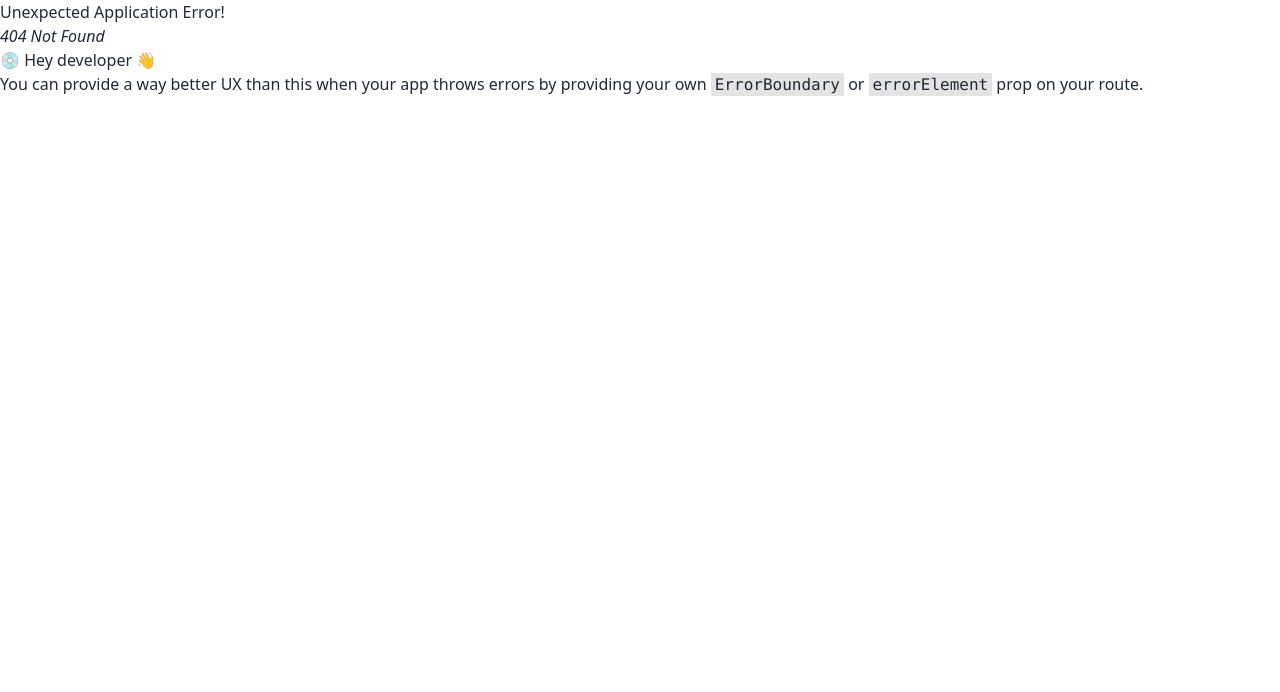
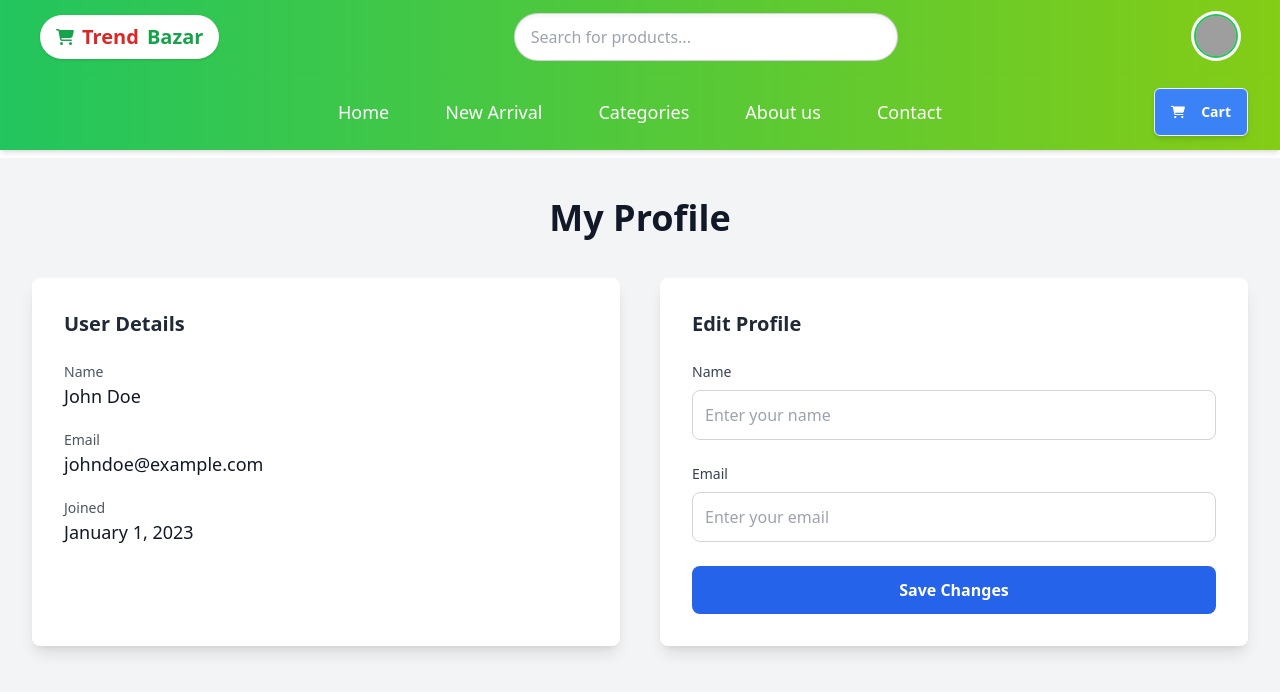
Before and after one commit to arjahid/E-commerceSite-capstoneP-, a React (Vite) app: page /profile in a window 1280 px wide. Before the commit this address had no page. Shown: the top 692 px of the page. Built offline with nearby package versions, Linux system fonts and the light colour scheme; grey boxes are pictures that could not be loaded.

Commit message:
added style

```diff
--- a/src/Layouts/HomeLayouts.jsx
+++ b/src/Layouts/HomeLayouts.jsx
@@ -23,7 +23,7 @@
 
       <Carosel></Carosel>
 
-      <main className="w-full mx-auto pt-5 grid md:grid-cols-12 gap-6 bg-gray-50 shadow-md rounded-lg">
+      <main className="w-full max-w-7xl mx-auto pt-5 grid md:grid-cols-12 gap-6 bg-gray-50 shadow-md rounded-lg">
         <aside className="left col-span-12 md:col-span-3 lg:col-span-2 bg-gray-100 p-4 rounded-lg">
           <LeftAside></LeftAside>
         </aside>
--- a/src/NavBar.jsx
+++ b/src/NavBar.jsx
@@ -13,7 +13,7 @@
         </ul>
     );
     return (
-        <div className="navbar bg-gradient-to-r from-green-500 to-green-700 px-4 sm:px-6 lg:px-8 shadow-md">
+        <div className="navbar bg-gradient-to-r from-green-500 to-lime-500 px-4 sm:px-6 lg:px-8 shadow-md">
             <div className="navbar-start">
                 <div className="dropdown">
                     <div tabIndex={0} role="button" className="btn btn-ghost lg:hidden">
--- a/src/Router/Router.jsx
+++ b/src/Router/Router.jsx
@@ -8,6 +8,7 @@
 import CategeoriesNews from '../components/CategeoriesNews';
 import ElectronicsDetails from '../components/ElectronicsDetails';
 import Setting from '../components/Profile/Setting';
+import Profile from '../components/Profile/Profile';
 
 const Router = createBrowserRouter([
     {
@@ -36,6 +37,10 @@
         element:<Setting></Setting>
     },
     {
+        path:'profile',
+        element:<Profile></Profile>
+    },
+    {
         path: '/about',
         element:<About></About>
     },
--- a/src/components/MainContent/LeftAside.jsx
+++ b/src/components/MainContent/LeftAside.jsx
@@ -17,7 +17,7 @@
                 <NavLink
                     key={index}
                     to={`/categories/${item.id}`}
-                    className="py-2 px-4 rounded bg-primary text-white hover:bg-primary-focus"
+                    className="py-2 px-4 rounded bg-lime-600 text-white hover:bg-primary-focus"
                 >
                     {item.category}
                 </NavLink>
--- a/src/components/MainContent/RightAside.jsx
+++ b/src/components/MainContent/RightAside.jsx
@@ -5,11 +5,11 @@
   return (
     <div>
       <div className="join flex-col gap-2 w-full ">
-        <button className="btn btn-primary join-item w-full">
-          <FaGoogle></FaGoogle> Login with Google
+        <button className="btn btn-primary join-item w-full bg-green-500">
+          <span className="text-xl"><FaGoogle></FaGoogle></span> <span className="font-bold pb-2"> Login with Google</span>
         </button>
         <button className="btn btn-secondary join-item w-full">
-          <FaGithub></FaGithub> Login with GitHub
+          <span className="text-xl"><FaGithub></FaGithub></span> <span className="font-bold pb-2">Login with GitHub</span>
         </button>
       </div>
       <div className="mt-6 p-4 bg-gray-100 rounded-lg shadow-md">
--- a/src/components/Nav2.jsx
+++ b/src/components/Nav2.jsx
@@ -4,28 +4,35 @@
 
 const Nav2 = () => {
   return (
-    <div className="navbar bg-gradient-to-r from-green-500 to-green-500 shadow-sm flex flex-wrap items-center px-4 sm:px-6 lg:px-8">
-      <div className="flex-1">
-        <NavLink to="/" className="btn btn-ghost text-xl bg-white hover:bg-green-100 flex items-center gap-2">
-          <span className="text-green-600"><FaCartShopping /></span>
-          <span className="text-red-600 font-bold">Trend</span>
-          <span className="text-green-600">Bazar</span>
-        </NavLink>
-      </div>
-      <div className="flex justify-center gap-2 w-full md:w-auto mt-2 md:mt-0">
+    <div className="bg-gradient-to-r from-green-500 to-lime-500 shadow-md px-4 sm:px-6 lg:px-10 py-3 flex flex-col md:flex-row items-center justify-between gap-4">
+
+      {/* Logo */}
+      <NavLink
+        to="/"
+        className="flex items-center gap-2 text-white bg-white px-4 py-2 rounded-full shadow hover:shadow-md hover:bg-green-100 transition"
+      >
+        <FaCartShopping className="text-green-600 text-lg" />
+        <span className="text-xl font-bold text-red-600">Trend</span>
+        <span className="text-xl font-bold text-green-600">Bazar</span>
+      </NavLink>
+
+      {/* Search */}
+      <div className="w-full md:w-auto flex justify-center">
         <input
           type="text"
-          placeholder="Search"
-          className="input input-bordered w-full max-w-xs sm:max-w-sm md:max-w-md bg-white"
+          placeholder="Search for products..."
+          className="input input-bordered w-full sm:w-80 md:w-96 max-w-full rounded-full px-4 py-2 focus:outline-none bg-white shadow-inner"
         />
       </div>
-      <div className="dropdown dropdown-end mt-2 md:mt-0">
+
+      {/* Profile Dropdown */}
+      <div className="dropdown dropdown-end">
         <div
           tabIndex={0}
           role="button"
-          className="btn btn-ghost btn-circle avatar"
+          className="btn btn-ghost btn-circle avatar hover:scale-105 transition"
         >
-          <div className="w-10 rounded-full">
+          <div className="w-10 rounded-full ring ring-white ring-offset-2 ring-offset-green-500">
             <img
               alt="User Avatar"
               src="https://img.daisyui.com/images/stock/photo-1534528741775-53994a69daeb.webp"
@@ -34,16 +41,22 @@
         </div>
         <ul
           tabIndex={0}
-          className="menu menu-sm dropdown-content bg-base-100 rounded-box z-[1] mt-3 w-40 sm:w-52 p-2 shadow"
+          className="menu menu-sm dropdown-content mt-3 z-[1] p-2 shadow-lg bg-white rounded-box w-44 sm:w-52 text-sm sm:text-base"
         >
           <li>
-            <NavLink to="/profile" className="text-sm sm:text-base">Profile</NavLink>
+            <NavLink to="/profile" className="hover:bg-green-100 transition px-2 rounded">
+              Profile
+            </NavLink>
           </li>
           <li>
-            <NavLink to="/settings" className="text-sm sm:text-base">Settings</NavLink>
+            <NavLink to="/settings" className="hover:bg-green-100 transition px-2 rounded">
+              Settings
+            </NavLink>
           </li>
           <li>
-            <button className="text-sm sm:text-base text-red-600">LogOut</button>
+            <button className="text-red-600 hover:bg-red-100 transition px-2 rounded">
+              LogOut
+            </button>
           </li>
         </ul>
       </div>
--- a/src/components/Profile/Profile.jsx
+++ b/src/components/Profile/Profile.jsx
@@ -0,0 +1,68 @@
+import React from 'react';
+import Nav2 from '../Nav2';
+import NavBar from '../../NavBar';
+
+const Profile = () => {
+    return (
+       <div>
+        <Nav2></Nav2>
+        <NavBar></NavBar>
+         <div className="container mt-2 mx-auto px-4 sm:px-6 lg:px-8 py-10 bg-gray-100 min-h-screen">
+            <h2 className="text-4xl font-extrabold text-gray-900 mb-10 text-center">My Profile</h2>
+            <div className="grid gap-10 lg:grid-cols-2">
+                {/* User Details */}
+                <div className="bg-white p-8 rounded-lg shadow-lg">
+                    <h3 className="text-xl font-semibold text-gray-800 mb-6">User Details</h3>
+                    <div className="space-y-5">
+                        <div>
+                            <p className="text-sm font-medium text-gray-600">Name</p>
+                            <p className="text-lg font-medium text-gray-900">John Doe</p>
+                        </div>
+                        <div>
+                            <p className="text-sm font-medium text-gray-600">Email</p>
+                            <p className="text-lg font-medium text-gray-900">johndoe@example.com</p>
+                        </div>
+                        <div>
+                            <p className="text-sm font-medium text-gray-600">Joined</p>
+                            <p className="text-lg font-medium text-gray-900">January 1, 2023</p>
+                        </div>
+                    </div>
+                </div>
+
+                {/* Edit Profile */}
+                <div className="bg-white p-8 rounded-lg shadow-lg">
+                    <h3 className="text-xl font-semibold text-gray-800 mb-6">Edit Profile</h3>
+                    <form className="space-y-6">
+                        <div>
+                            <label className="block text-sm font-medium text-gray-700" htmlFor="name">Name</label>
+                            <input
+                                type="text"
+                                id="name"
+                                className="mt-2 block w-full p-3 border border-gray-300 rounded-lg focus:ring-blue-500 focus:border-blue-500"
+                                placeholder="Enter your name"
+                            />
+                        </div>
+                        <div>
+                            <label className="block text-sm font-medium text-gray-700" htmlFor="email">Email</label>
+                            <input
+                                type="email"
+                                id="email"
+                                className="mt-2 block w-full p-3 border border-gray-300 rounded-lg focus:ring-blue-500 focus:border-blue-500"
+                                placeholder="Enter your email"
+                            />
+                        </div>
+                        <button
+                            type="submit"
+                            className="w-full py-3 bg-blue-600 text-white font-semibold rounded-lg hover:bg-blue-700 transition duration-300"
+                        >
+                            Save Changes
+                        </button>
+                    </form>
+                </div>
+            </div>
+        </div>
+       </div>
+    );
+};
+
+export default Profile;
```
